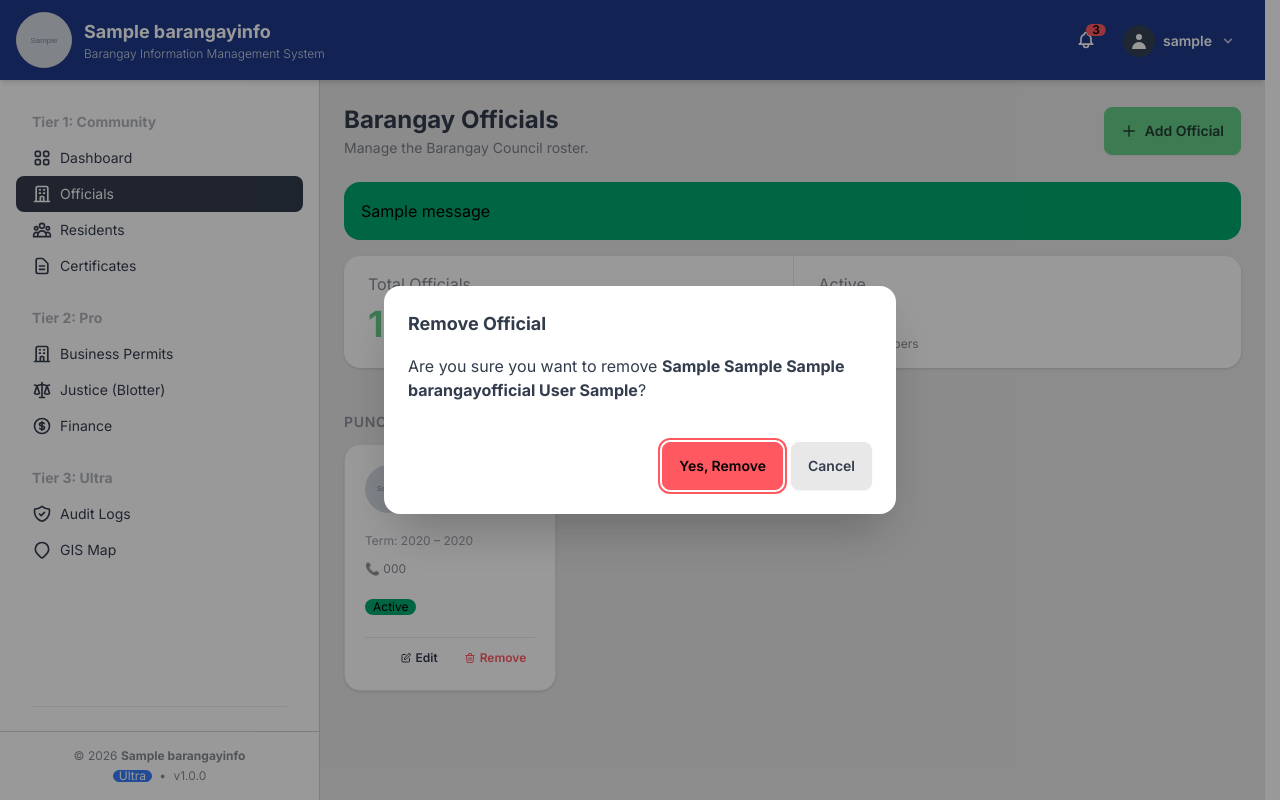
After one commit to komradkat/bims2, a Django app: page /officials/ in a window 1280 px wide, after a click on "Remove". The commit adds this page. Run offline with Django 5.2, Linux system fonts and the light colour scheme; a user stored in the database is signed in; tables that the repository leaves empty hold one stand-in row (values such as "Sample post"); grey boxes marked "Sample" are stand-in pictures; one stand-in notice (Sample message) is shown; parts of the project's set-up code (start-up, migrations or seed data) failed here and were passed over; some libraries are stand-ins or nearby versions.

Commit message:
feat: Implement user and barangay official management, dashboard, license activation, and GIS map views.

```diff
--- a/apps/core/urls.py
+++ b/apps/core/urls.py
@@ -20,6 +20,12 @@ urlpatterns = [
     # Dashboard
     path('', views.DashboardView.as_view(), name='dashboard'),
 
+    # Officials
+    path('officials/', views.OfficialsListView.as_view(), name='officials'),
+    path('officials/add/', views.OfficialCreateView.as_view(), name='official_add'),
+    path('officials/<int:pk>/edit/', views.OfficialUpdateView.as_view(), name='official_edit'),
+    path('officials/<int:pk>/delete/', views.OfficialDeleteView.as_view(), name='official_delete'),
+
     # GIS Map (Ultra only)
     path('gis-map/', views.GisMapView.as_view(), name='gis_map'),
 ]
--- a/apps/core/views.py
+++ b/apps/core/views.py
@@ -375,3 +375,135 @@ class SetupView(View):
         except Exception as e:
             messages.error(request, f"An error occurred: {str(e)}")
             return render(request, self.template_name)
+
+
+# ── Officials ──────────────────────────────────────────────────────────────
+
+from django.views.generic import ListView, CreateView, UpdateView, DeleteView
+from django.contrib.auth.mixins import LoginRequiredMixin
+from apps.core.models import BarangayOfficial
+
+
+class OfficialsListView(LoginRequiredMixin, ListView):
+    model = BarangayOfficial
+    template_name = 'pages/officials/list.html'
+    context_object_name = 'officials'
+
+    def get_queryset(self):
+        return BarangayOfficial.objects.all()
+
+
+class OfficialCreateView(LoginRequiredMixin, View):
+    template_name = 'pages/officials/form.html'
+
+    def get(self, request):
+        from apps.core.models import BarangayOfficial as BOf
+        return render(request, self.template_name, {
+            'position_choices': BOf.POSITION_CHOICES,
+            'committee_choices': BOf.COMMITTEE_CHOICES,
+            'action': 'Add',
+        })
+
+    def post(self, request):
+        from apps.core.models import BarangayOfficial as BOf
+        try:
+            official = BOf()
+            official.position = request.POST.get('position')
+            official.committee = request.POST.get('committee', '')
+            official.honorific = request.POST.get('honorific', '')
+            official.first_name = request.POST.get('first_name')
+            official.middle_name = request.POST.get('middle_name', '')
+            official.last_name = request.POST.get('last_name')
+            official.suffix = request.POST.get('suffix', '')
+            if request.FILES.get('photo'):
+                official.photo = request.FILES['photo']
+            official.term_start = request.POST.get('term_start') or None
+            official.term_end = request.POST.get('term_end') or None
+            official.contact_number = request.POST.get('contact_number', '')
+            official.email = request.POST.get('email', '')
+            official.is_active = request.POST.get('is_active') == 'on'
+            official.order = int(request.POST.get('order', 0))
+            official.save()
+
+            # If this is Punong Barangay, update captain_name on BarangayInfo
+            if official.position == 'punong_barangay':
+                from apps.core.models import BarangayInfo
+                info = BarangayInfo.objects.first()
+                if info:
+                    info.captain_name = official.display_name.upper()
+                    info.save(update_fields=['captain_name'])
+
+            messages.success(request, f"{official.full_name} has been added.")
+            return redirect('core:officials')
+        except Exception as e:
+            messages.error(request, f"Error: {str(e)}")
+            return render(request, self.template_name, {
+                'position_choices': BOf.POSITION_CHOICES,
+                'committee_choices': BOf.COMMITTEE_CHOICES,
+                'action': 'Add',
+            })
+
+
+class OfficialUpdateView(LoginRequiredMixin, View):
+    template_name = 'pages/officials/form.html'
+
+    def get(self, request, pk):
+        from django.shortcuts import get_object_or_404
+        from apps.core.models import BarangayOfficial as BOf
+        official = get_object_or_404(BOf, pk=pk)
+        return render(request, self.template_name, {
+            'official': official,
+            'position_choices': BOf.POSITION_CHOICES,
+            'committee_choices': BOf.COMMITTEE_CHOICES,
+            'action': 'Edit',
+        })
+
+    def post(self, request, pk):
+        from django.shortcuts import get_object_or_404
+        from apps.core.models import BarangayOfficial as BOf
+        official = get_object_or_404(BOf, pk=pk)
+        try:
+            official.position = request.POST.get('position')
+            official.committee = request.POST.get('committee', '')
+            official.honorific = request.POST.get('honorific', '')
+            official.first_name = request.POST.get('first_name')
+            official.middle_name = request.POST.get('middle_name', '')
+            official.last_name = request.POST.get('last_name')
+            official.suffix = request.POST.get('suffix', '')
+            if request.FILES.get('photo'):
+                official.photo = request.FILES['photo']
+            official.term_start = request.POST.get('term_start') or None
+            official.term_end = request.POST.get('term_end') or None
+            official.contact_number = request.POST.get('contact_number', '')
+            official.email = request.POST.get('email', '')
+            official.is_active = request.POST.get('is_active') == 'on'
+            official.order = int(request.POST.get('order', 0))
+            official.save()
+
+            if official.position == 'punong_barangay':
+                from apps.core.models import BarangayInfo
+                info = BarangayInfo.objects.first()
+                if info:
+                    info.captain_name = official.display_name.upper()
+                    info.save(update_fields=['captain_name'])
+
+            messages.success(request, f"{official.full_name} has been updated.")
+            return redirect('core:officials')
+        except Exception as e:
+            messages.error(request, f"Error: {str(e)}")
+            return render(request, self.template_name, {
+                'official': official,
+                'position_choices': BOf.POSITION_CHOICES,
+                'committee_choices': BOf.COMMITTEE_CHOICES,
+                'action': 'Edit',
+            })
+
+
+class OfficialDeleteView(LoginRequiredMixin, View):
+    def post(self, request, pk):
+        from django.shortcuts import get_object_or_404
+        official = get_object_or_404(BarangayOfficial, pk=pk)
+        name = official.full_name
+        official.delete()
+        messages.success(request, f"{name} has been removed.")
+        return redirect('core:officials')
--- /dev/null
+++ b/templates/pages/officials/list.html
@@ -0,0 +1,150 @@
+{% extends 'base.html' %}
+{% load static %}
+
+{% block title %}Barangay Officials{% endblock %}
+
+{% block content %}
+<div class="container mx-auto">
+
+  {# Page Header #}
+  <div class="flex flex-col sm:flex-row sm:items-center sm:justify-between gap-3 mb-6">
+    <div>
+      <h1 class="text-2xl font-bold">Barangay Officials</h1>
+      <p class="text-base-content/60 text-sm mt-0.5">Manage the Barangay Council roster.</p>
+    </div>
+    <a href="{% url 'core:official_add' %}" class="btn btn-primary gap-2">
+      <svg xmlns="http://www.w3.org/2000/svg" class="h-4 w-4" fill="none" viewBox="0 0 24 24" stroke="currentColor"><path stroke-linecap="round" stroke-linejoin="round" stroke-width="2" d="M12 4v16m8-8H4" /></svg>
+      Add Official
+    </a>
+  </div>
+
+  {# Flash messages #}
+  {% if messages %}
+    {% for msg in messages %}
+      <div class="alert alert-{{ msg.tags|default:'info' }} mb-4">
+        <span>{{ msg }}</span>
+      </div>
+    {% endfor %}
+  {% endif %}
+
+  {% if officials %}
+
+    {# Stats strip #}
+    {% with total=officials.count %}
+    <div class="stats shadow mb-6 w-full">
+      <div class="stat">
+        <div class="stat-title">Total Officials</div>
+        <div class="stat-value text-primary">{{ officials|length }}</div>
+      </div>
+      <div class="stat">
+        <div class="stat-title">Active</div>
+        <div class="stat-value text-success">{{ officials|dictsort:"is_active"|length }}</div>
+        <div class="stat-desc">Serving members</div>
+      </div>
+    </div>
+    {% endwith %}
+
+    {# Officials Grid — Punong Barangay first, then others #}
+    {% regroup officials by get_position_display as position_groups %}
+
+    {% for group in position_groups %}
+      <h2 class="text-sm font-semibold text-base-content/50 uppercase tracking-wider mb-3 mt-5">{{ group.grouper }}</h2>
+      <div class="grid grid-cols-1 sm:grid-cols-2 lg:grid-cols-3 xl:grid-cols-4 gap-4 mb-2">
+        {% for official in group.list %}
+        <div class="card bg-base-100 shadow border border-base-200 hover:shadow-md transition-shadow">
+          <div class="card-body p-5">
+
+            {# Avatar + name #}
+            <div class="flex items-center gap-3 mb-3">
+              <div class="avatar {% if not official.photo %}placeholder{% endif %}">
+                <div class="w-12 rounded-full {% if not official.photo %}bg-primary text-primary-content{% endif %}">
+                  {% if official.photo %}
+                    <img src="{{ official.photo.url }}" alt="{{ official.full_name }}" />
+                  {% else %}
+                    <span class="text-lg font-bold">{{ official.first_name|first }}{{ official.last_name|first }}</span>
+                  {% endif %}
+                </div>
+              </div>
+              <div class="min-w-0">
+                <p class="font-semibold leading-tight truncate">{{ official.full_name }}</p>
+                <p class="text-xs text-base-content/50 truncate">{{ official.get_position_display }}</p>
+              </div>
+            </div>
+
+            {# Committee badge #}
+            {% if official.committee %}
+              <div class="mb-2">
+                <span class="badge badge-outline badge-sm">{{ official.get_committee_display }}</span>
+              </div>
+            {% endif %}
+
+            {# Term #}
+            {% if official.term_start %}
+              <p class="text-xs text-base-content/50 mb-1">
+                Term: {{ official.term_start|date:"Y" }}{% if official.term_end %} – {{ official.term_end|date:"Y" }}{% endif %}
+              </p>
+            {% endif %}
+
+            {# Contact #}
+            {% if official.contact_number %}
+              <p class="text-xs text-base-content/60 mb-1">📞 {{ official.contact_number }}</p>
+            {% endif %}
+
+            {# Status badge #}
+            <div class="mt-1 mb-3">
+              {% if official.is_active %}
+                <span class="badge badge-success badge-sm gap-1">Active</span>
+              {% else %}
+                <span class="badge badge-ghost badge-sm gap-1">Inactive</span>
+              {% endif %}
+            </div>
+
+            {# Actions #}
+            <div class="card-actions justify-end gap-2 pt-2 border-t border-base-200">
+              <a href="{% url 'core:official_edit' official.pk %}" class="btn btn-ghost btn-xs gap-1">
+                <svg xmlns="http://www.w3.org/2000/svg" class="h-3 w-3" fill="none" viewBox="0 0 24 24" stroke="currentColor"><path stroke-linecap="round" stroke-linejoin="round" stroke-width="2" d="M11 5H6a2 2 0 00-2 2v11a2 2 0 002 2h11a2 2 0 002-2v-5m-1.414-9.414a2 2 0 112.828 2.828L11.828 15H9v-2.828l8.586-8.586z" /></svg>
+                Edit
+              </a>
+              {# Delete — inline form with confirmation #}
+              <button type="button" class="btn btn-ghost btn-xs text-error gap-1"
+                onclick="document.getElementById('del-modal-{{ official.pk }}').showModal()">
+                <svg xmlns="http://www.w3.org/2000/svg" class="h-3 w-3" fill="none" viewBox="0 0 24 24" stroke="currentColor"><path stroke-linecap="round" stroke-linejoin="round" stroke-width="2" d="M19 7l-.867 12.142A2 2 0 0116.138 21H7.862a2 2 0 01-1.995-1.858L5 7m5 4v6m4-6v6m1-10V4a1 1 0 00-1-1h-4a1 1 0 00-1 1v3M4 7h16" /></svg>
+                Remove
+              </button>
+            </div>
+          </div>
+        </div>
+
+        {# Delete confirm modal #}
+        <dialog id="del-modal-{{ official.pk }}" class="modal">
+          <div class="modal-box">
+            <h3 class="font-bold text-lg">Remove Official</h3>
+            <p class="py-4">Are you sure you want to remove <strong>{{ official.full_name }}</strong>?</p>
+            <div class="modal-action">
+              <form method="post" action="{% url 'core:official_delete' official.pk %}">
+                {% csrf_token %}
+                <button type="submit" class="btn btn-error">Yes, Remove</button>
+              </form>
+              <form method="dialog"><button class="btn">Cancel</button></form>
+            </div>
+          </div>
+        </dialog>
+
+        {% endfor %}
+      </div>
+    {% endfor %}
+
+  {% else %}
+    {# Empty state #}
+    <div class="flex flex-col items-center justify-center py-24 text-center">
+      <svg xmlns="http://www.w3.org/2000/svg" class="h-16 w-16 text-base-content/20 mb-4" fill="none" viewBox="0 0 24 24" stroke="currentColor">
+        <path stroke-linecap="round" stroke-linejoin="round" stroke-width="1.5" d="M17 20h5v-2a3 3 0 00-5.356-1.857M17 20H7m10 0v-2c0-.656-.126-1.283-.356-1.857M7 20H2v-2a3 3 0 015.356-1.857M7 20v-2c0-.656.126-1.283.356-1.857m0 0a5.002 5.002 0 019.288 0M15 7a3 3 0 11-6 0 3 3 0 016 0z"/>
+      </svg>
+      <h2 class="text-xl font-semibold mb-1">No officials yet</h2>
+      <p class="text-base-content/50 mb-6 max-w-xs">Add the Punong Barangay and council members to complete the roster.</p>
+      <a href="{% url 'core:official_add' %}" class="btn btn-primary">Add First Official</a>
+    </div>
+  {% endif %}
+
+</div>
+{% endblock %}
--- a/templates/partials/sidebar.html
+++ b/templates/partials/sidebar.html
@@ -13,6 +13,12 @@
       <a href="{% url 'core:dashboard' %}" class="{% if request.resolver_match.url_name == 'dashboard' %}active{% endif %}">
         <svg xmlns="http://www.w3.org/2000/svg" class="h-5 w-5" fill="none" viewBox="0 0 24 24" stroke="currentColor"><path stroke-linecap="round" stroke-linejoin="round" stroke-width="2" d="M4 6a2 2 0 012-2h2a2 2 0 012 2v2a2 2 0 01-2 2H6a2 2 0 01-2-2V6zM14 6a2 2 0 012-2h2a2 2 0 012 2v2a2 2 0 01-2 2h-2a2 2 0 01-2-2V6zM4 16a2 2 0 012-2h2a2 2 0 012 2v2a2 2 0 01-2 2H6a2 2 0 01-2-2v-2zM14 16a2 2 0 012-2h2a2 2 0 012 2v2a2 2 0 01-2 2h-2a2 2 0 01-2-2v-2z" /></svg>
         Dashboard
+      </a>
+    </li>
+    <li>
+      <a href="{% url 'core:officials' %}" class="{% if 'officials' in request.path %}active{% endif %}">
+        <svg xmlns="http://www.w3.org/2000/svg" class="h-5 w-5" fill="none" viewBox="0 0 24 24" stroke="currentColor"><path stroke-linecap="round" stroke-linejoin="round" stroke-width="2" d="M19 21V5a2 2 0 00-2-2H7a2 2 0 00-2 2v16m14 0h2m-2 0h-5m-9 0H3m2 0h5M9 7h1m-1 4h1m4-4h1m-1 4h1m-5 10v-5a1 1 0 011-1h2a1 1 0 011 1v5m-4 0h4" /></svg>
+        Officials
       </a>
     </li>
     <li>
```
Also changed, not shown: apps/core/models.py (+75 -0 lines), templates/pages/officials/form.html (added, +154 -0 lines), apps/core/migrations/0007_add_barangay_official.py (added).
